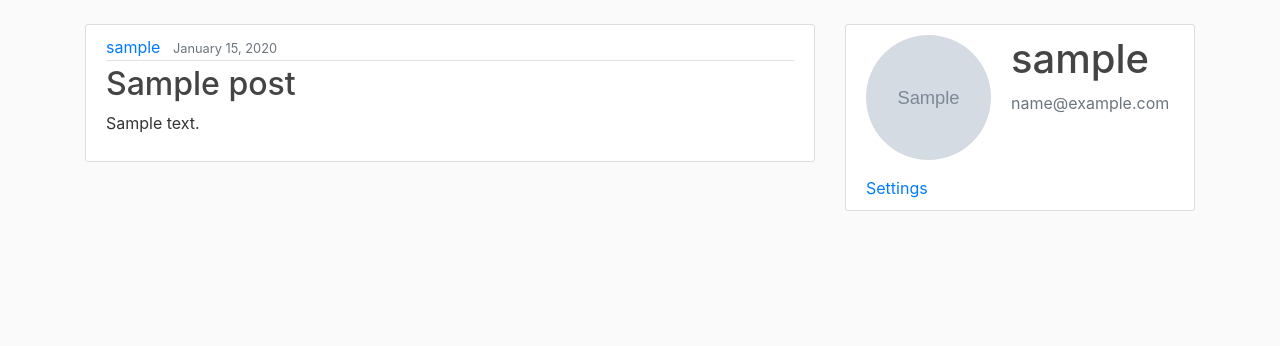
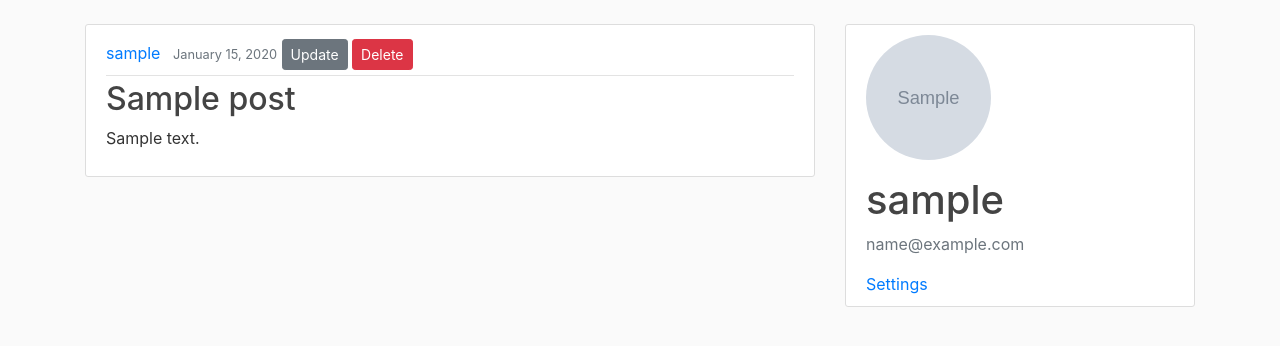
Before and after one commit to OlegMikus/MySelf_blog, a Django app: template Blog_one/users/templates/users/profile.html in a window 1280 px wide. Shown: the part 56-402 px from the top of the page. Run offline with Django 3.2, Linux system fonts and the light colour scheme; a user stored in the database is signed in; tables that the repository leaves empty hold one stand-in row (values such as "Sample post"); the template is opened without the code that fills it: values that come from a table or form of the project are taken from there, most other values are stand-ins (such as "Sample title", 1, 10 or a date in 2020); grey boxes marked "Sample" are stand-in pictures; parts of the project's set-up code (start-up, migrations or seed data) failed here and were passed over; some libraries are stand-ins or nearby versions.

Commit message:
prettier code

```diff
--- a/Blog_one/users/templates/users/profile.html
+++ b/Blog_one/users/templates/users/profile.html
@@ -7,6 +7,8 @@
         <div class="article-metadata">
             <a class="mr-2" href="#">{{ post.author }}</a>
             <small class="text-muted">{{ post.date_posted|date:"F d, Y" }}</small>
+            <a class="btn btn-secondary btn-sm mt-1 mb-1" href="{% url 'post-update' post.id %}">Update</a>
+            <a class="btn btn-danger btn-sm mt-1 mb-1" href="{% url 'post-delete' post.id %}">Delete</a>
         </div>
         <h2><a class="article-title" href="{% url 'post-detail' post.id %}">{{ post.title }}</a></h2>
         <p class="article-content ">{{ post.content }}</p>
@@ -20,10 +22,11 @@
     <div class="content-section">
         <div class="media">
             <img class="rounded-circle account-img" src="{{ user.profile.image.url }}">
-            <div class="media-body">
-                <h2 class="account-heading">{{ user.username }}</h2>
-                <p class="text-secondary">{{ user.email }}</p>
-            </div>
+
+        </div>
+        <div class="media-body">
+            <h2 class="account-heading">{{ user.username }}</h2>
+            <p class="text-secondary">{{ user.email }}</p>
         </div>
         <a class="mr-2" href="{% url 'profile_settings' %}">Settings</a>
     </div>
```
